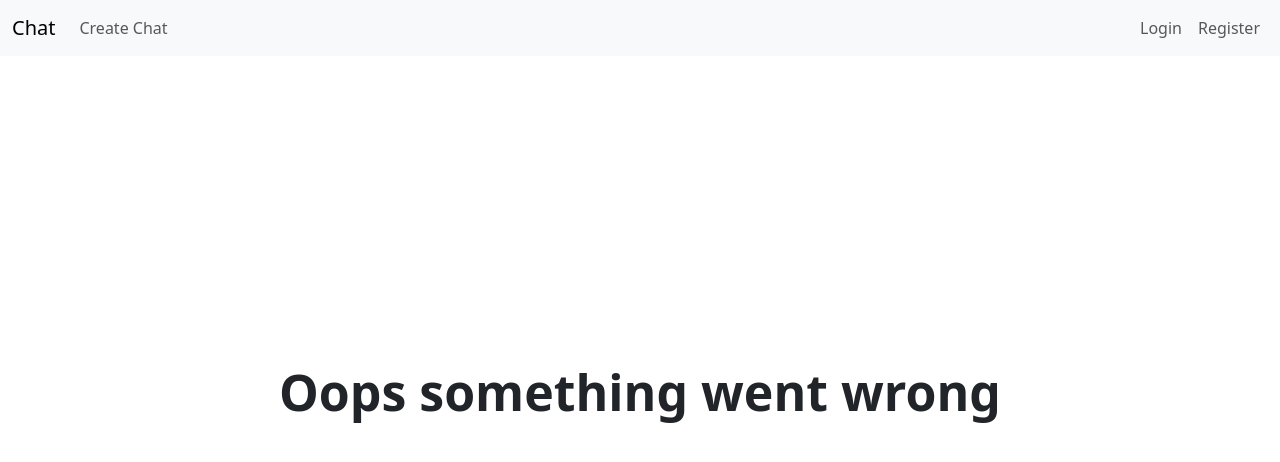
After one commit to JC33340/Chat, a Django app: template chat/templates/chat/error.html in a window 1280 px wide. The commit adds this page. Shown: the top 462 px of the page. Run offline with Django 4.2, Linux system fonts and the light colour scheme; the template is opened without the code that fills it, so the values that code supplies are empty.

Commit message:
added error html and prevent incorrect accessing of chat paths

```diff
--- a/chat/models.py
+++ b/chat/models.py
@@ -16,3 +16,4 @@ class LiveChats(models.Model):
     creator = models.ForeignKey(User, on_delete=models.CASCADE)
     state = models.CharField(max_length=7, choices = LiveChatState_choices, default="public")
     password = models.CharField(max_length=10, default=None, blank=True)
+    category = models.CharField(max_length=20)
--- /dev/null
+++ b/chat/templates/chat/error.html
@@ -0,0 +1,31 @@
+{% extends 'chat/layout.html' %}
+
+{% block title %}
+<title>Error</title>
+{% endblock %}
+
+{% block body %}
+<style>
+    .error-div {
+        width: 100%;
+        text-align: center;
+        position: absolute;
+        top: 50%;
+        transform: translate(0, -50%);
+        padding: 10px;
+
+    }
+    .error-div span{
+        color: red;
+        font-weight: bold;
+        font-size: 20px;
+    }
+    .error-div p{
+        font-size: 50px;
+        font-weight: bolder;
+    }
+</style>
+<div class = "error-div"><p>Oops something went wrong</p><span>{{message}}</span></div>
+
+
+{% endblock %}
--- a/chat/templates/chat/index.html
+++ b/chat/templates/chat/index.html
@@ -10,7 +10,7 @@
 {% block body %}
 <div class = "main-wrapper-div">
     <div id = "search_chat_wrapper_div">
-        <h3>Chats Currently Live</h3>
+        <h3>Browse Chats</h3>
         <button id = "search_chats_button">Search chats</button>
         <div id = "current_live_chats_div"></div>
     </div>
@@ -20,7 +20,9 @@
         <p class = "success-div"></p>
         <input id = "chat_name" class = "form-control" type = "text" placeholder="Chat Name" autofocus autocomplete="off">
         <br>
-        <input id = "chat_password" class = "form-control" type = "text" placeholder="Password" autofocus autocomplete="off" style="visibility:hidden" maxlength="20">
+        <input id = "chat_category" class = "form-control" type = "text" placeholder="Category" autocomplete="off">
+        <br>
+        <input id = "chat_password" class = "form-control" type = "text" placeholder="Password" autocomplete="off" style="visibility:hidden" maxlength="20">
         <br>
         <button class = "active-button" id = "public-chat-state-button">Public</button>
         <button id = "private-chat-state-button">Private</button>
```
Also changed, not shown: chat/static/chat/index.js (+16 -4 lines), chat/views.py (+10 -3 lines), chat/migrations/0001_initial.py, chat/migrations/0002_alter_livechats_category.py (added).
